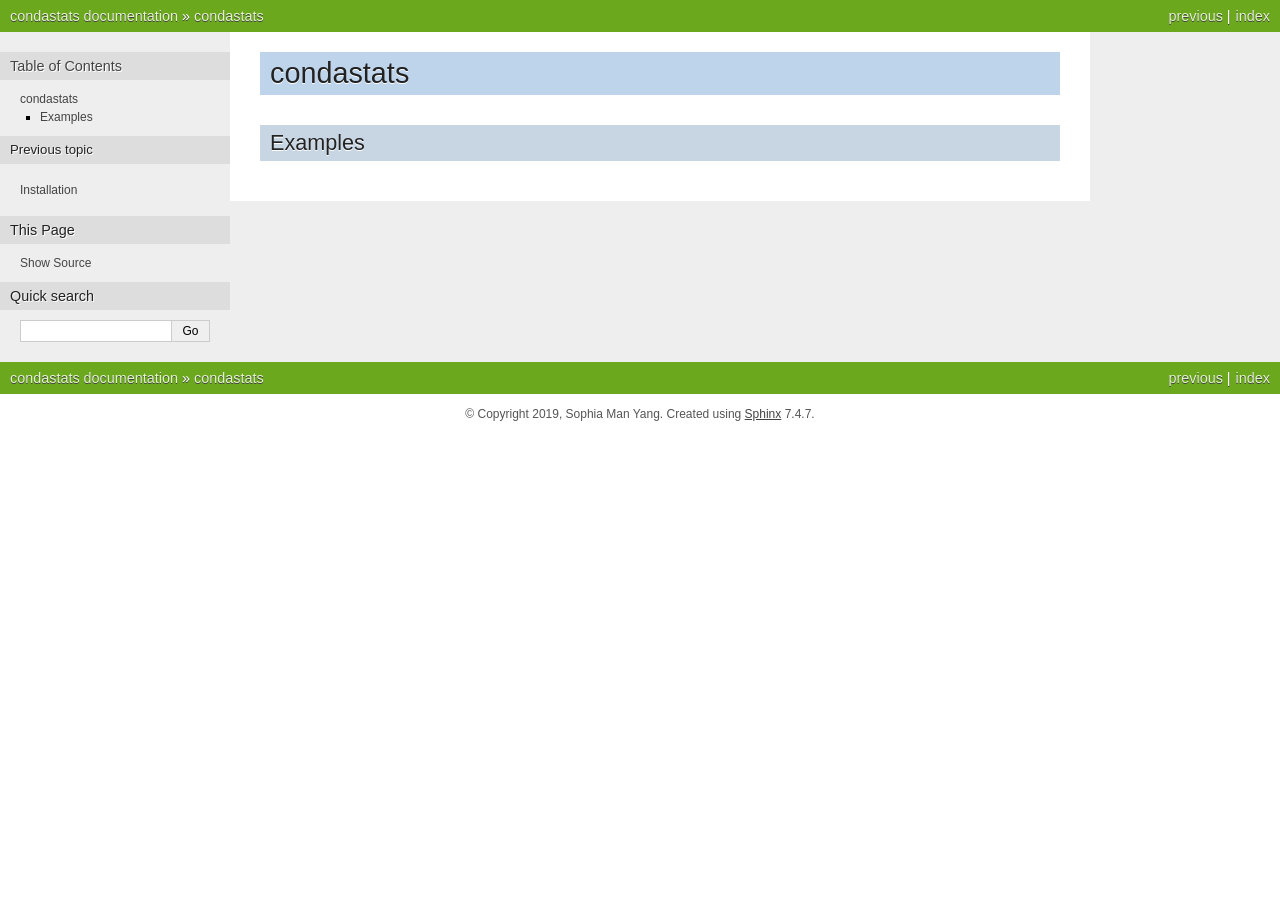
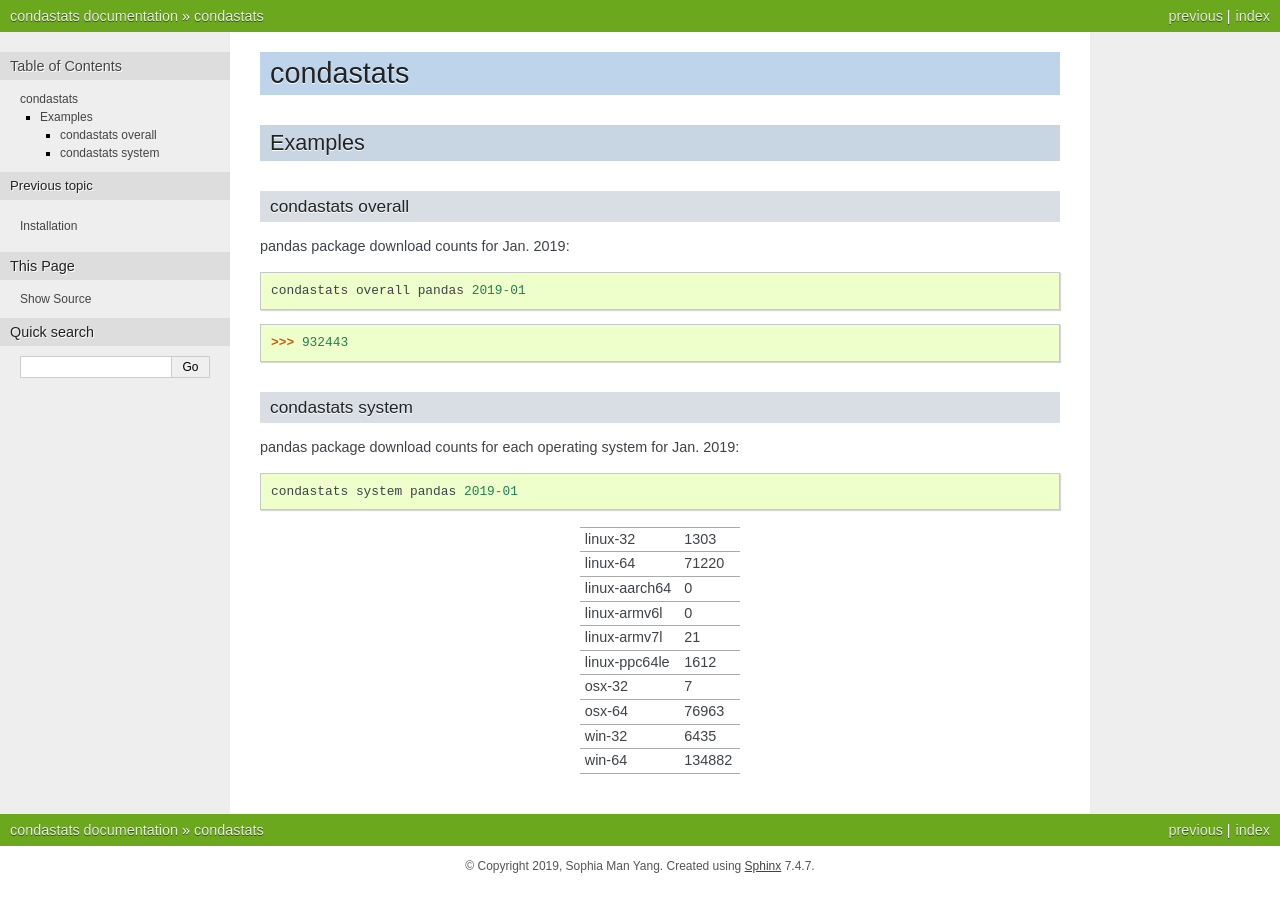
Before and after one commit to conda-incubator/condastats, a Sphinx documentation site: the page built from docs/source/condastats.rst, in a window 1280 px wide. Built offline with Sphinx 7.4.7, drawn with Linux system fonts in a browser that asks for light colours.

Commit message:
added examples

```diff
--- a/docs/source/condastats.rst
+++ b/docs/source/condastats.rst
@@ -6,11 +6,43 @@ condastats
 Examples
 ---------------
 
-.. highlight:: shell
+condastats overall
+~~~~~~~~~~~~~~~~~~~~~~
+pandas package download counts for Jan. 2019:
+
+::
 
    condastats overall pandas 2019-01
+>>> 932443
 
+condastats system
+~~~~~~~~~~~~~~~~~~~~~~
+pandas package download counts for each operating system for Jan. 2019:
 
-.. highlight:: shell
+::
 
    condastats system pandas 2019-01
+
++--------------+--------+
+|              |        |
++==============+========+
+| linux-32     | 1303   |
++--------------+--------+
+| linux-64     | 71220  |
++--------------+--------+
+| linux-aarch64| 0      |
++--------------+--------+
+| linux-armv6l | 0      |
++--------------+--------+
+| linux-armv7l | 21     |
++--------------+--------+
+| linux-ppc64le| 1612   |
++--------------+--------+
+| osx-32       | 7      |
++--------------+--------+
+| osx-64       | 76963  |
++--------------+--------+
+| win-32       | 6435   |
++--------------+--------+
+| win-64       | 134882 |
++--------------+--------+
```
